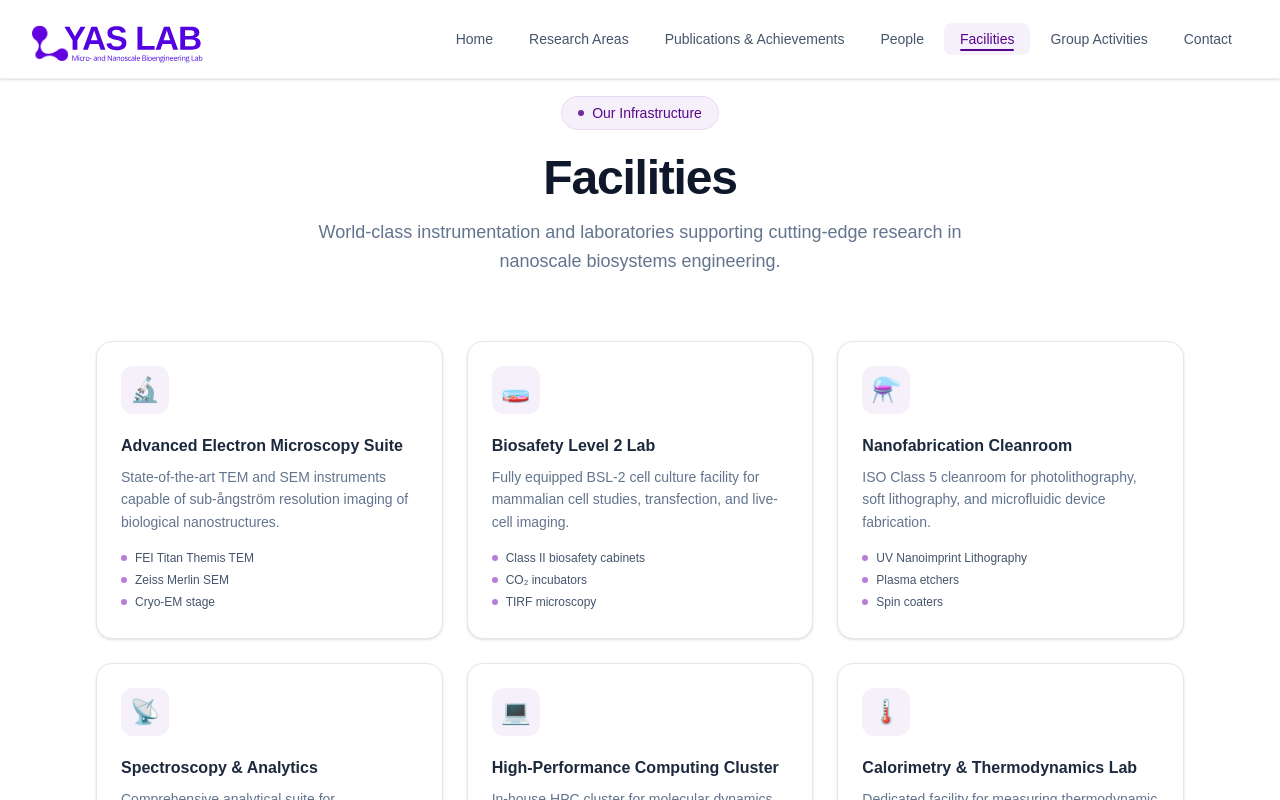
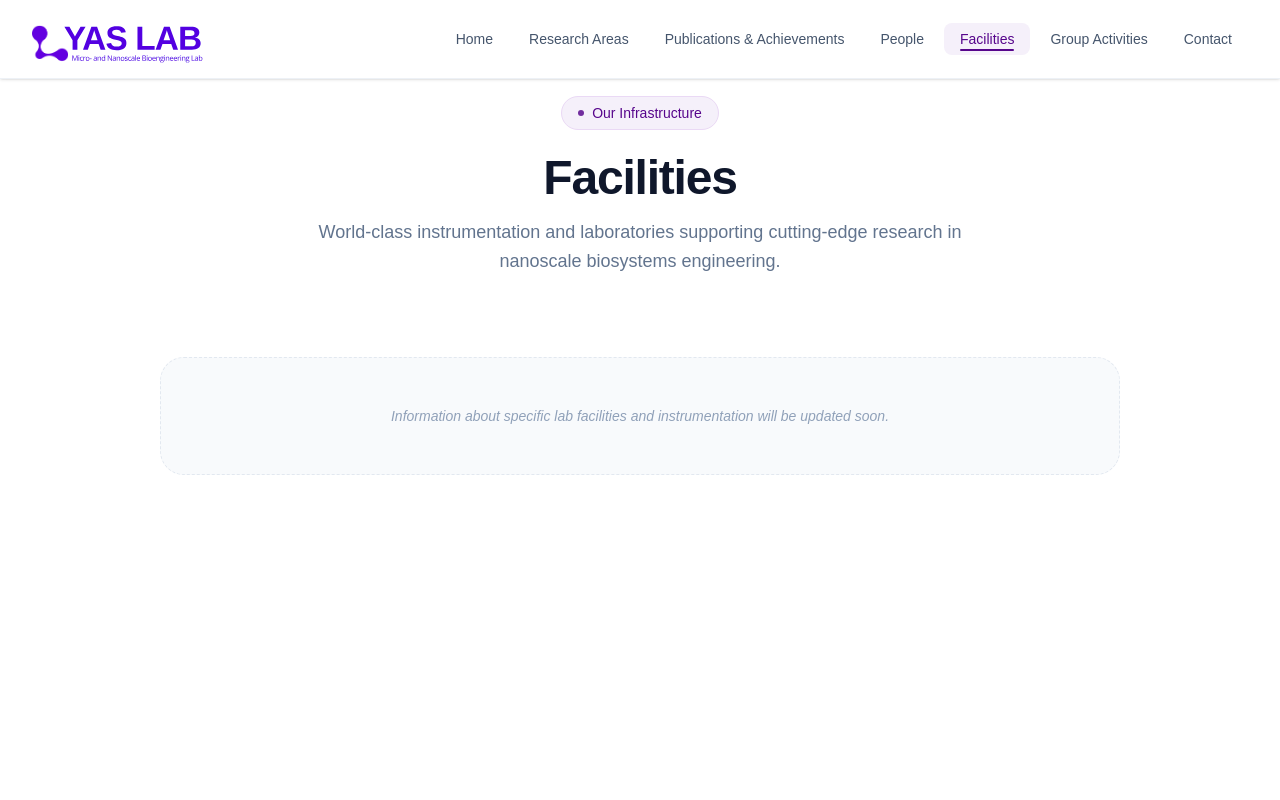
Before and after one commit to tinaytini/mnbe-lab, a Next.js app: page /facilities in a window 1280 px wide. Shown: the top 800 px of the page. Built offline with nearby package versions, Linux system fonts and the light colour scheme.

Commit message:
Clear facilities page content

```diff
--- a/src/app/facilities/page.tsx
+++ b/src/app/facilities/page.tsx
@@ -1,47 +1,4 @@
-const facilities = [
-    {
-        icon: "🔬",
-        name: "Advanced Electron Microscopy Suite",
-        description:
-            "State-of-the-art TEM and SEM instruments capable of sub-ångström resolution imaging of biological nanostructures.",
-        specs: ["FEI Titan Themis TEM", "Zeiss Merlin SEM", "Cryo-EM stage"],
-    },
-    {
-        icon: "🧫",
-        name: "Biosafety Level 2 Lab",
-        description:
-            "Fully equipped BSL-2 cell culture facility for mammalian cell studies, transfection, and live-cell imaging.",
-        specs: ["Class II biosafety cabinets", "CO₂ incubators", "TIRF microscopy"],
-    },
-    {
-        icon: "⚗️",
-        name: "Nanofabrication Cleanroom",
-        description:
-            "ISO Class 5 cleanroom for photolithography, soft lithography, and microfluidic device fabrication.",
-        specs: ["UV Nanoimprint Lithography", "Plasma etchers", "Spin coaters"],
-    },
-    {
-        icon: "📡",
-        name: "Spectroscopy & Analytics",
-        description:
-            "Comprehensive analytical suite for characterising nanoparticles, DNA assemblies, and biomolecular interactions.",
-        specs: ["NMR 600 MHz", "FTIR / Raman", "DLS & Zeta potential"],
-    },
-    {
-        icon: "💻",
-        name: "High-Performance Computing Cluster",
-        description:
-            "In-house HPC cluster for molecular dynamics simulations, AI-assisted nanostructure design, and data analysis.",
-        specs: ["128-core CPU nodes", "NVIDIA A100 GPUs", "100 TB NAS storage"],
-    },
-    {
-        icon: "🌡️",
-        name: "Calorimetry & Thermodynamics Lab",
-        description:
-            "Dedicated facility for measuring thermodynamic stability and binding kinetics of molecular assemblies.",
-        specs: ["MicroCal PEAQ-ITC", "DSC", "Fluorescence calorimeter"],
-    },
-];
+const facilities: any[] = [];
 
 export default function FacilitiesPage() {
     return (
@@ -57,35 +14,10 @@ export default function FacilitiesPage() {
                     World-class instrumentation and laboratories supporting cutting-edge research
                     in nanoscale biosystems engineering.
                 </p>
-            </section>
 
-            {/* Facilities grid */}
-            <section className="max-w-6xl mx-auto px-6 lg:px-8 grid grid-cols-1 md:grid-cols-2 lg:grid-cols-3 gap-6">
-                {facilities.map((f) => (
-                    <div
-                        key={f.name}
-                        className="group bg-white rounded-2xl border border-slate-200 shadow-sm hover:shadow-lg hover:border-brand-100 transition-all duration-200 overflow-hidden"
-                    >
-                        <div className="p-6">
-                            <div className="w-12 h-12 rounded-xl bg-gradient-to-br from-brand-50 to-brand-50 flex items-center justify-center text-2xl mb-5 group-hover:scale-105 transition-transform">
-                                {f.icon}
-                            </div>
-                            <h2 className="text-base font-semibold text-slate-800 mb-2 group-hover:text-brand-600 transition-colors">
-                                {f.name}
-                            </h2>
-                            <p className="text-sm text-slate-500 leading-relaxed mb-4">{f.description}</p>
-                            <ul className="flex flex-col gap-1.5">
-                                {f.specs.map((s) => (
-                                    <li key={s} className="flex items-center gap-2 text-xs text-slate-600">
-                                        <span className="w-1.5 h-1.5 rounded-full bg-brand-300 flex-shrink-0" />
-                                        {s}
-                                    </li>
-                                ))}
-                            </ul>
-                        </div>
-                        <div className="h-1 bg-gradient-to-r from-brand-500 to-brand-400 scale-x-0 group-hover:scale-x-100 transition-transform origin-left duration-300" />
-                    </div>
-                ))}
+                <div className="mt-20 py-12 px-6 bg-slate-50 rounded-3xl border border-dashed border-slate-200">
+                    <p className="text-slate-400 text-sm font-medium italic">Information about specific lab facilities and instrumentation will be updated soon.</p>
+                </div>
             </section>
         </main>
     );
```
